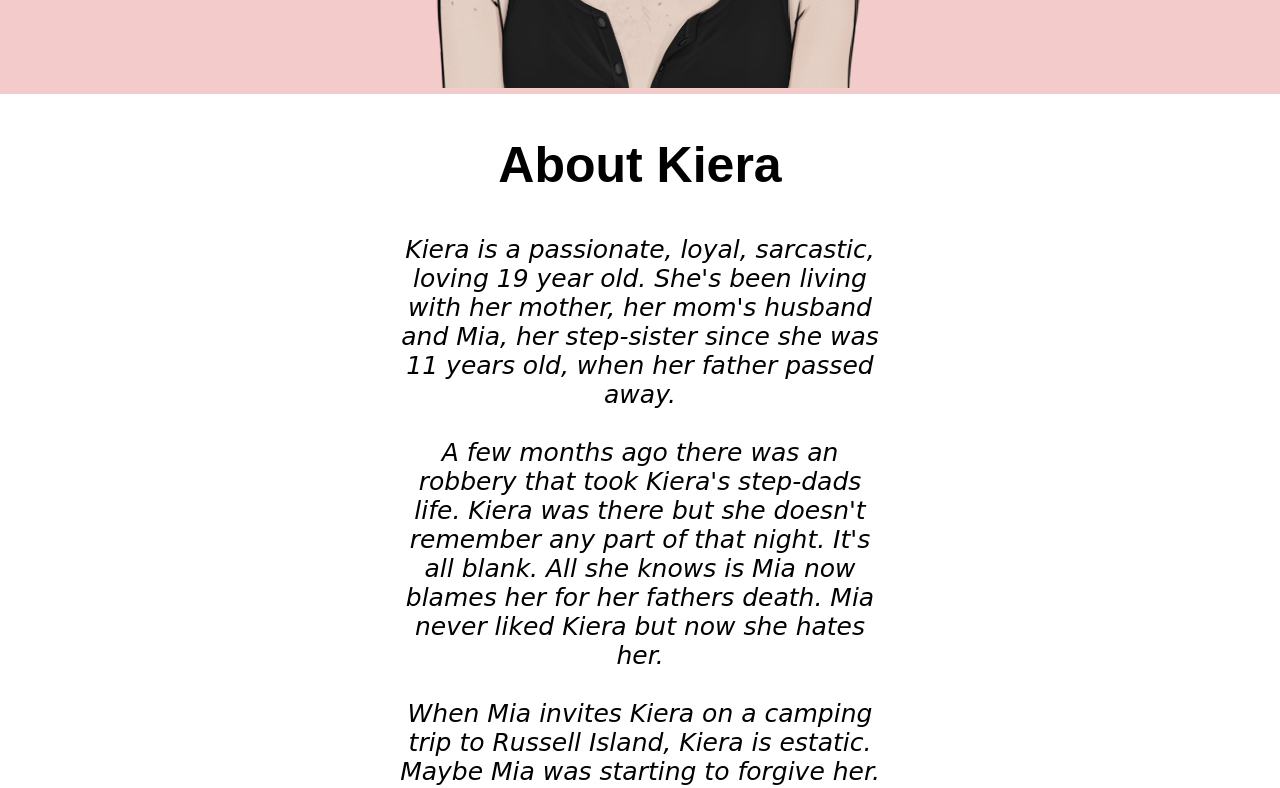
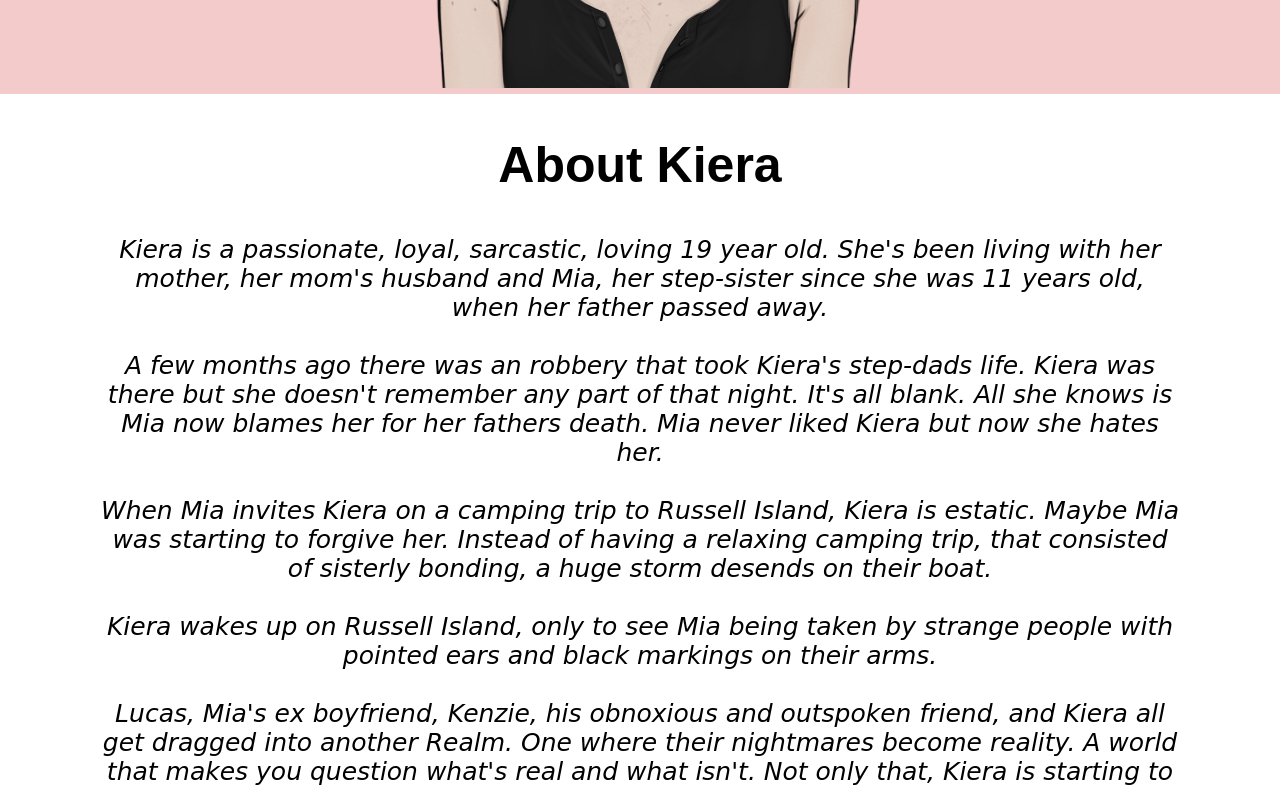
Before and after one commit to bridgetjd/Cartoon-hero, a plain HTML site: page Kiera-winters.html in a window 1280 px wide. Shown: the part 1340-2128 px from the top of the page. Drawn offline with Linux system fonts and the light colour scheme; a web font is replaced by a local one.

Commit message:
Updated margin

```diff
--- a/css/KieraWinters.css
+++ b/css/KieraWinters.css
@@ -24,8 +24,8 @@ header h1{
  }
 main{
 	text-align: center;
-	margin-right: 400px;
-	margin-left: 400px;
+	margin-right: 100px;
+	margin-left: 100px;
 
 }
 footer{
```
